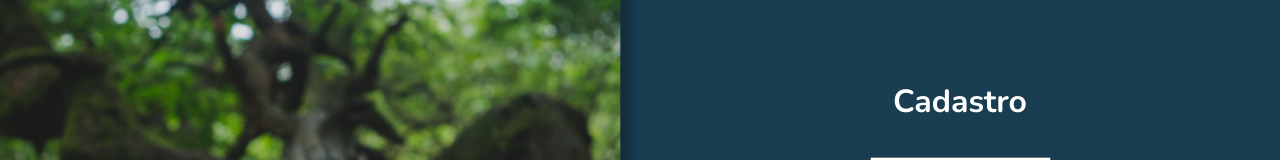
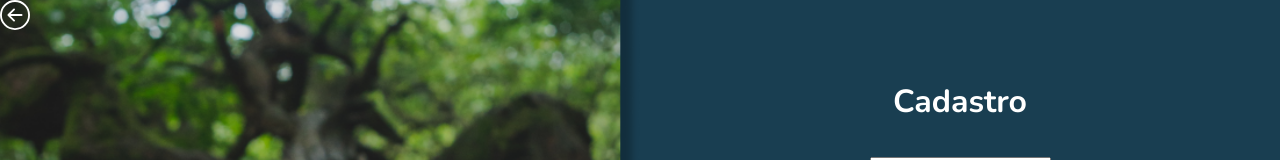
Before and after one commit to lucascortesc/m3-capstone-grupo2, a React (Create React App) app: page /register in a window 1280 px wide. Shown: the top 160 px of the page. Built offline with nearby package versions, Linux system fonts and the light colour scheme.

Commit message:
feat: add icon back to home

```diff
--- a/src/Pages/Register/index.jsx
+++ b/src/Pages/Register/index.jsx
@@ -1,12 +1,16 @@
 import * as Styled from "./styles";
 
 import { Link } from "react-router-dom";
-import { BsArrowRightCircle } from "react-icons/bs";
+import { BsArrowRightCircle, BsArrowLeftCircle } from "react-icons/bs";
 
 export const Register = () => {
   return (
     <Styled.Container>
-      <Styled.Background />
+      <Styled.Background>
+        <Link to="/">
+          <BsArrowLeftCircle color="white" size="30px"/>
+        </Link>
+      </Styled.Background>
       <Styled.Content>
         <Styled.FormContainer>
           <form>
```
